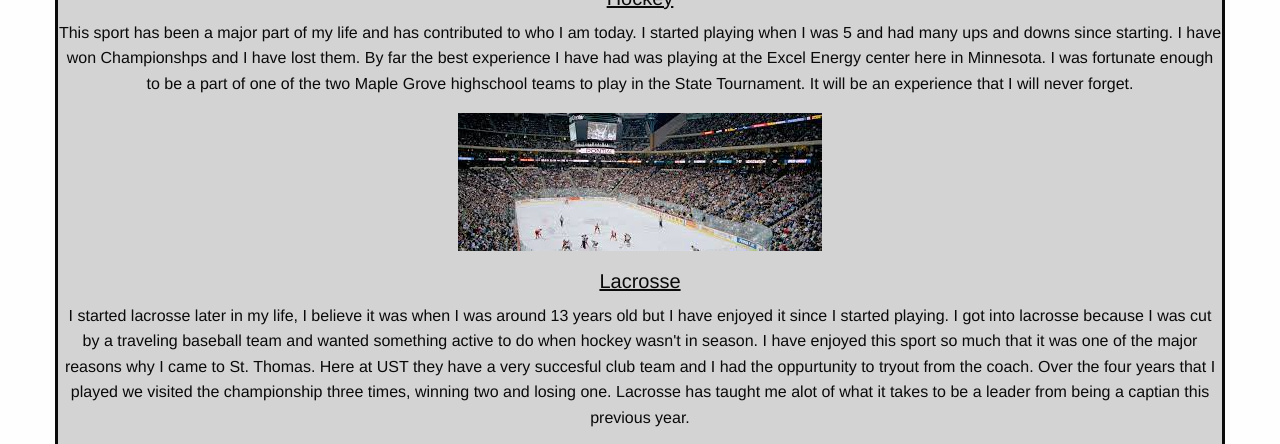
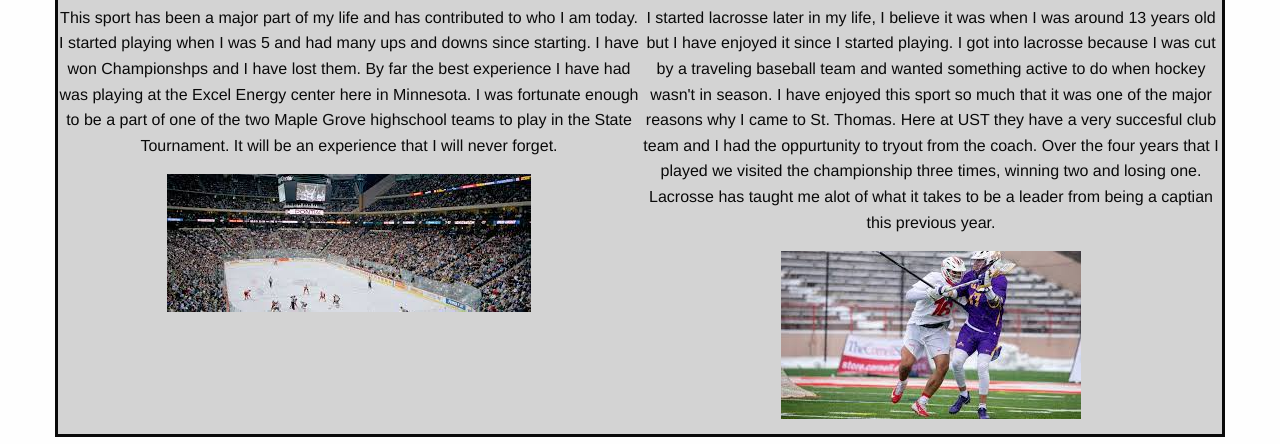
Before and after one commit to Carter-leis/Carter-leis.github.io, a plain HTML site: page fun.html in a window 1280 px wide. Shown: the part 187-631 px from the top of the page. Drawn offline with Linux system fonts and the light colour scheme.

Commit message:
finishing touches

```diff
--- a/fun.html
+++ b/fun.html
@@ -24,6 +24,8 @@
                  <h3>Sports Career</h3>
                 </div>
                 <div class="cell large-11" style="text-align: center; border: solid; background-color: lightgray; font-size: 1rem;">
+                    <div class="grid-x">
+                        <div class="cell large-6" style="">
                             <h5><u>Hockey</u></h5>
                              <p> This sport has been a major part of my life and has contributed to who I am today. I started playing when I was 5 and had many ups and downs since starting. I have won
                               Championshps and I have lost them. By far the best experience I have had was playing at the Excel Energy center here in Minnesota. I was fortunate enough to be a part
@@ -32,6 +34,9 @@
                             <p>
                                 <img src="img/excelEnergy.jpeg">
                              </p>
+                        </div>
+
+                        <div class="cell large-6" style="">
                             <h5><u>Lacrosse</u></h5>
                             <p>
                                 I started lacrosse later in my life, I believe it was when I was around 13 years old but I have enjoyed it since I started playing. I got into lacrosse because I was cut by
@@ -40,6 +45,8 @@
                                 the championship three times, winning two and losing one. Lacrosse has taught me alot of what it takes to be a leader from being a captian this previous year.
                             </p>
                                 <img src="img/lacrosseField.jpeg">
+                        </div>
+                    </div>
                 </div>
             </div>
         </div>
```
Lines whose indentation alone changed are shown as unchanged.
